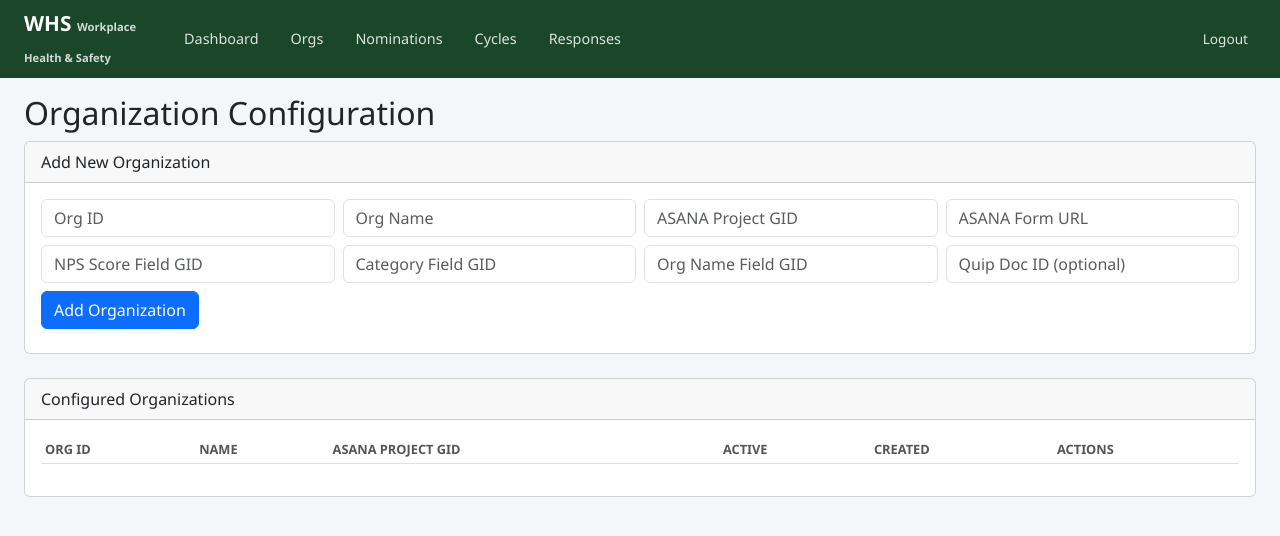
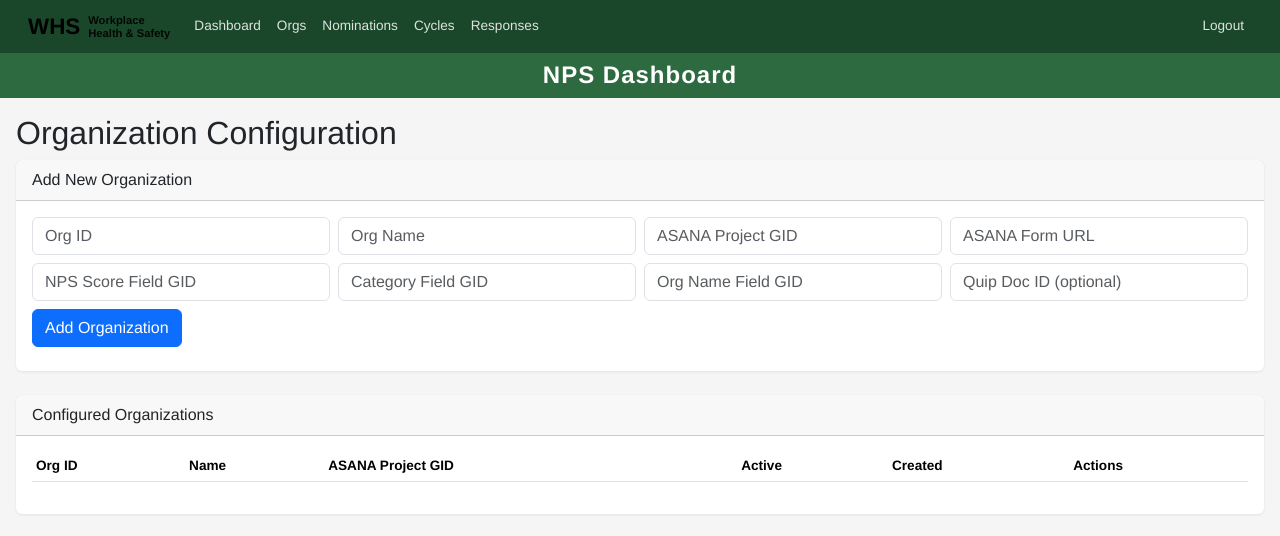
Before and after one commit to kumruxl23/nps-survey, a Flask app: page /nps/orgs/view in a window 1280 px wide. Shown: the top 536 px of the page. Run offline with Flask 3, Linux system fonts and the light colour scheme; the visitor is signed in with stand-in values (Sample User, id 1); data that the repository does not hold is empty.

Commit message:
feat: WHS themed dashboard with filters, summary stats bar, green header

```diff
--- a/app/templates/base.html
+++ b/app/templates/base.html
@@ -7,58 +7,57 @@
   <link href="https://cdn.jsdelivr.net/npm/bootstrap@5.3.3/dist/css/bootstrap.min.css" rel="stylesheet">
   <style>
     :root { --whs-green: #1a472a; --whs-green-light: #2d6a3f; --whs-accent: #4CAF50; }
-    body { font-family: 'Segoe UI', system-ui, sans-serif; background: #f5f6fa; }
-    .whs-header { background: var(--whs-green); color: white; padding: 8px 0; }
-    .whs-header .navbar-brand { font-weight: 700; font-size: 1.1rem; }
-    .whs-header .nav-link { color: rgba(255,255,255,0.85) !important; font-size: 0.9rem; }
+    body { font-family: 'Amazon Ember', 'Helvetica Neue', Arial, sans-serif; background: #f5f5f5; }
+    .whs-header { background: var(--whs-green); color: white; padding: 0; }
+    .whs-header .navbar { padding: 0.3rem 1rem; }
+    .whs-header .navbar-brand { font-weight: bold; font-size: 1.1rem; }
+    .whs-header .nav-link { color: rgba(255,255,255,0.85) !important; font-size: 0.85rem; padding: 0.4rem 0.7rem; }
     .whs-header .nav-link:hover { color: white !important; }
     .whs-header .nav-link.active { color: white !important; border-bottom: 2px solid var(--whs-accent); }
-    .whs-title-bar { background: var(--whs-green-light); color: white; padding: 12px 0; text-align: center; }
-    .whs-title-bar h2 { margin: 0; font-size: 1.5rem; font-weight: 600; }
-    .filter-bar { background: #e8ecef; padding: 10px 0; border-bottom: 1px solid #ccc; }
-    .filter-bar select { font-size: 0.85rem; }
-    .stat-card { text-align: center; border: none; border-radius: 8px; }
-    .stat-card .stat-value { font-size: 2.2rem; font-weight: 700; }
-    .stat-card .stat-label { font-size: 0.8rem; color: #666; text-transform: uppercase; }
-    .nav-tabs .nav-link { font-size: 0.9rem; }
-    .table th { font-size: 0.8rem; text-transform: uppercase; color: #555; }
-    .badge-promoter { background: #4CAF50; }
-    .badge-passive { background: #FF9800; }
-    .badge-detractor { background: #f44336; }
+    .whs-logo { display: flex; align-items: center; gap: 8px; }
+    .whs-logo-text { font-size: 0.7rem; line-height: 1.1; opacity: 0.9; }
+    .whs-title-bar { background: var(--whs-green-light); color: white; padding: 0.5rem 1rem; text-align: center; }
+    .whs-title-bar h4 { margin: 0; font-weight: 600; letter-spacing: 1px; }
+    .stat-card { background: white; border-radius: 8px; padding: 1rem; text-align: center; box-shadow: 0 1px 3px rgba(0,0,0,0.1); }
+    .stat-card .stat-value { font-size: 2rem; font-weight: 700; }
+    .stat-card .stat-label { font-size: 0.75rem; color: #666; text-transform: uppercase; letter-spacing: 0.5px; }
+    .filter-bar { background: #e8e8e8; padding: 0.5rem 1rem; border-bottom: 1px solid #ccc; }
+    .filter-bar select { font-size: 0.8rem; }
+    .card { border: none; box-shadow: 0 1px 3px rgba(0,0,0,0.08); }
+    .nav-tabs .nav-link { font-size: 0.85rem; }
+    .table { font-size: 0.85rem; }
+    .badge { font-size: 0.7rem; }
   </style>
   {% block head %}{% endblock %}
 </head>
 <body>
-  <!-- WHS Header -->
-  <nav class="whs-header">
-    <div class="container-fluid px-4">
-      <div class="d-flex align-items-center justify-content-between">
-        <div class="d-flex align-items-center">
-          <span class="navbar-brand mb-0 me-2" style="font-size:1.3rem;">
-            <strong>WHS</strong> <small style="font-size:0.7rem;opacity:0.8;">Workplace<br>Health & Safety</small>
-          </span>
-          <div class="navbar-nav flex-row ms-4">
-            <a class="nav-link px-3" href="/nps/dashboard">Dashboard</a>
-            <a class="nav-link px-3" href="/nps/orgs/view">Orgs</a>
-            <a class="nav-link px-3" href="/nps/nominations/view">Nominations</a>
-            <a class="nav-link px-3" href="/nps/cycles/view">Cycles</a>
-            <a class="nav-link px-3" href="/nps/responses/view">Responses</a>
-          </div>
+  <div class="whs-header">
+    <nav class="navbar navbar-expand-lg">
+      <div class="container-fluid">
+        <a class="navbar-brand whs-logo" href="/nps/dashboard">
+          <span style="font-size:1.4rem; font-weight:900;">WHS</span>
+          <span class="whs-logo-text">Workplace<br>Health &amp; Safety</span>
+        </a>
+        <div class="navbar-nav me-auto">
+          <a class="nav-link" href="/nps/dashboard">Dashboard</a>
+          <a class="nav-link" href="/nps/orgs/view">Orgs</a>
+          <a class="nav-link" href="/nps/nominations/view">Nominations</a>
+          <a class="nav-link" href="/nps/cycles/view">Cycles</a>
+          <a class="nav-link" href="/nps/responses/view">Responses</a>
         </div>
-        <div class="navbar-nav flex-row">
-          <span class="nav-link px-2" id="navUser" style="font-size:0.85rem;"></span>
-          <a class="nav-link px-2" href="/nps/auth/logout" style="font-size:0.85rem;">Logout</a>
+        <div class="navbar-nav">
+          <span class="nav-link" id="navUser" style="opacity:0.7"></span>
+          <a class="nav-link" href="/nps/auth/logout">Logout</a>
         </div>
       </div>
-    </div>
-  </nav>
-
-  {% block titlebar %}{% endblock %}
-
-  <div class="container-fluid px-4 mt-3">
+    </nav>
+  </div>
+  <div class="whs-title-bar">
+    <h4>{% block page_title %}NPS Dashboard{% endblock %}</h4>
+  </div>
+  <div class="container-fluid px-3 py-3">
     {% block content %}{% endblock %}
   </div>
-
   <script src="https://cdn.jsdelivr.net/npm/bootstrap@5.3.3/dist/js/bootstrap.bundle.min.js"></script>
   {% block scripts %}{% endblock %}
 </body>
```
Also changed, not shown: app/templates/nps_dashboard.html (+116 -122 lines).
